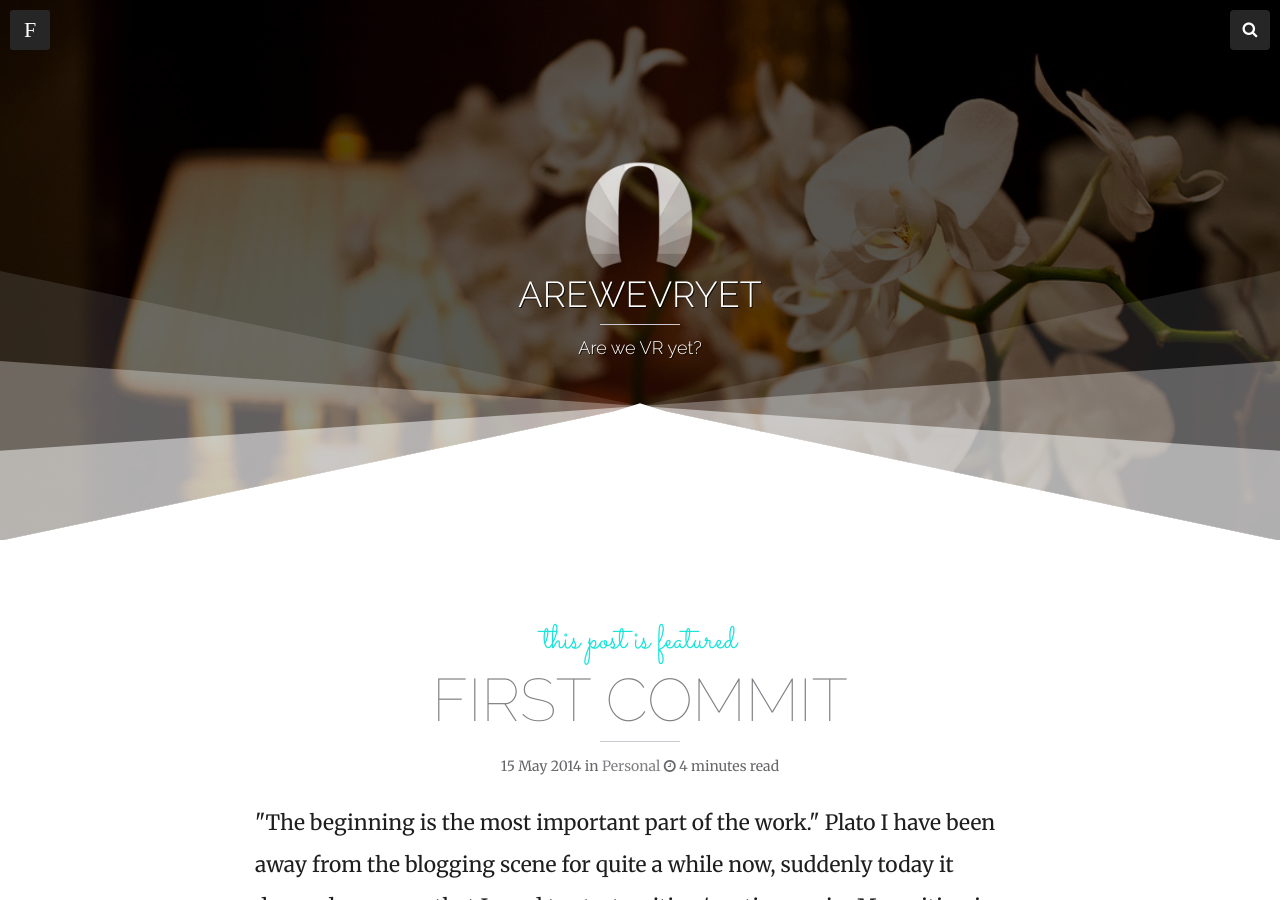
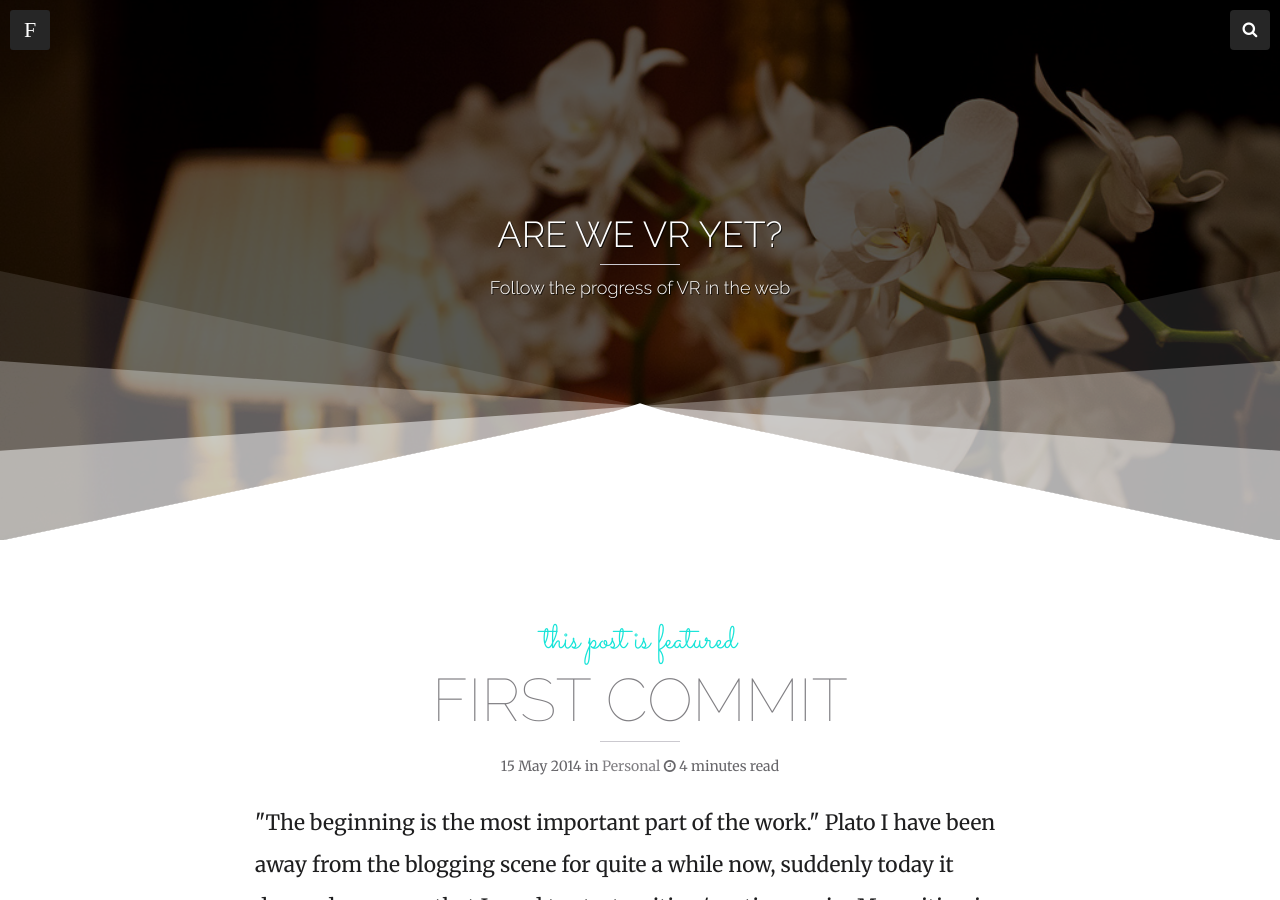
Before and after one commit to dmarcos/arewevryet, a Jekyll site: the page built from index.html, in a window 1280 px wide and 900 px high. Built offline with Jekyll 4.4.1, drawn with Linux system fonts in a browser that asks for light colours; nearby versions of some CDN libraries; the list of posts is cut into pages by our own code.

```diff
--- /dev/null
+++ b/CNAME
@@ -0,0 +1 @@
+www.arewevryet.com
--- a/_config.yml
+++ b/_config.yml
@@ -1,6 +1,6 @@
-title:            AREWEVRYET
-description:      "Are we VR yet?"
-logo:             omikron.png
+title:            Are We VR yet?
+description:      "Follow the progress of VR in the web"
+logo:
 disqus_shortname: arewevryet
 # Assign a default image for your site's header and footer
 default_bg:       default_bg1.jpg
@@ -16,8 +16,8 @@ fin_color:        "255,255,255"
 # Change url to your domain. Leave localhost server or blank when working locally.
 # or use the hint from http://jekyllrb.com/docs/github-pages/ to keep this the same
 # whether working locally or remotely. Start Jekyll with: jekyll serve --baseurl ''
-url:
-baseurl:
+url:       		   /arewevryet
+baseurl:			/arewevryet
 
 # Owner/author information
 owner:
@@ -30,7 +30,7 @@ owner:
   # To register at HMFAYSAL SOCIAL, visit http://social.hmfaysal.tk
   twitter:        dmarcos
   facebook:       hmfaysal
-  github:         dmarcossegura
+  github:         dmarcos
   stackexchange:  http://stackoverflow.com/users/717508/diego-marcos
   linkedin:
   instagram:
--- a/_includes/head.html
+++ b/_includes/head.html
@@ -35,8 +35,8 @@
 <meta name="viewport" content="width=device-width, initial-scale=1.0">
 
 
-    <link rel="stylesheet" type="text/css" href="{{ site.url }}/assets/css/bootstrap.css" />
-    <link rel="stylesheet" type="text/css" href="{{ site.url }}/assets/css/style.css" />
+    <link rel="stylesheet" type="text/css" href="{{ site.baseurl }}/assets/css/bootstrap.css" />
+    <link rel="stylesheet" type="text/css" href="{{ site.baseurl }}/assets/css/style.css" />
 
 {% if site.search %}<div class="search-wrapper">
     <div class="search-form">
--- a/_includes/scripts.html
+++ b/_includes/scripts.html
@@ -1,8 +1,8 @@
 <script src="//ajax.googleapis.com/ajax/libs/jquery/1.9.1/jquery.min.js"></script>
 <script>window.jQuery || document.write('<script src="{{ site.url }}/assets/js/vendor/jquery-1.9.1.min.js"><\/script>')</script>
-<script src="{{ site.url }}/assets/js/scripts.min.js"></script>
-<script type="text/javascript" src="{{ site.url }}/assets/js/waypoints.min.js"></script>
-<script type="text/javascript" src="{{ site.url }}/assets/js/script.js"></script>
+<script src="{{ site.basurl }}/assets/js/scripts.min.js"></script>
+<script type="text/javascript" src="{{ site.baseurl }}/assets/js/waypoints.min.js"></script>
+<script type="text/javascript" src="{{ site.baseurl }}/assets/js/script.js"></script>
 
 <script type="text/javascript">
 
@@ -35,7 +35,7 @@ $("a#click-pages").click(function(){
 <script>
   $(document).ready(function() {
       $('.search-field').simpleJekyllSearch({
-          jsonFile : '{{ site.url }}/search.json',
+          jsonFile : '{{ site.baseurl }}/search.json',
           searchResults : '.search-results',
           template : '<li><article><a href="{url}">{title} <span class="entry-date"><time datetime="{date}">{shortdate}</time></span></a></article></li>',
           noResults: '<p>Nothing found.</p>'
```
Also changed, not shown: images/mozilla_logo.png (added), 1 other file.
